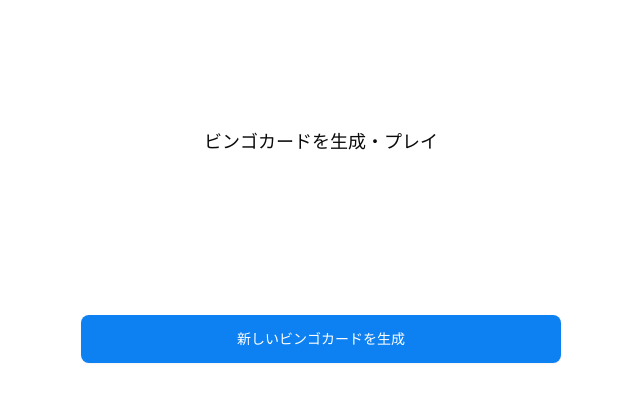
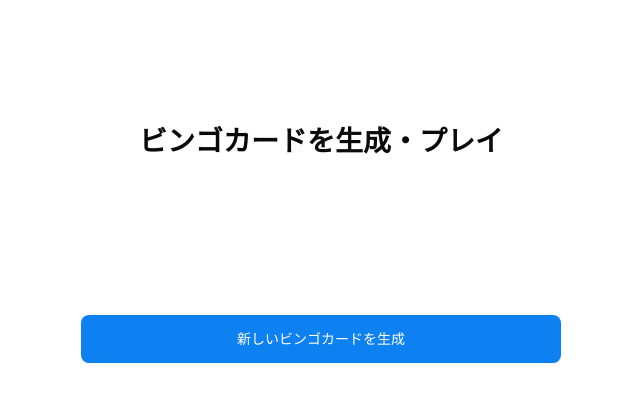
Before and after one commit to harutocom/progate_hackathon, a Next.js app: page /bingo/create in a window 1280 px wide. Shown: the top 402 px of the page, without its empty margins (319-959 px from the left). Built offline with nearby package versions, Linux system fonts and the light colour scheme.

Commit message:
フォントサイズ変更

```diff
--- a/app/bingo/create/page.tsx
+++ b/app/bingo/create/page.tsx
@@ -82,7 +82,7 @@ export default function BingoCreatePage() {
     <div className="w-[960px] max-w-[960px] h-[669px] py-5 mx-auto">
       {/* タイトル */}
       <div className="w-full h-[221px] pt-5 flex items-center justify-center">
-        <p className="text-center text-lg font-medium">
+        <p className="font-manrope font-bold text-[28px] leading-[35px] text-center">
           ビンゴカードを生成・プレイ
         </p>
       </div>
--- a/app/bingo/page.tsx
+++ b/app/bingo/page.tsx
@@ -13,7 +13,7 @@ export default function BingoPage() {
   return (
     <div className="w-[960px] max-w-[960px] h-[669px] py-5 mx-auto">
       <div className="w-full h-[221px] pt-5 flex items-center justify-center">
-        <p className="text-center text-lg font-medium">
+        <p className="tfont-manrope font-bold text-[28px] leading-[35px] text-center">
           ビンゴカードをはじめる
         </p>
       </div>
```
